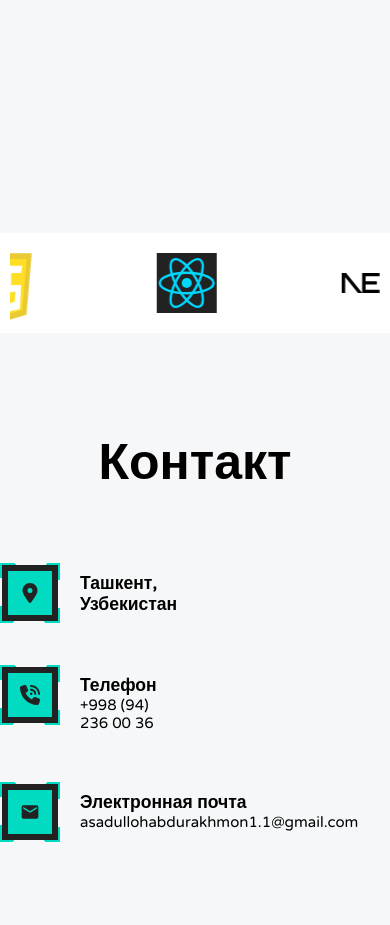
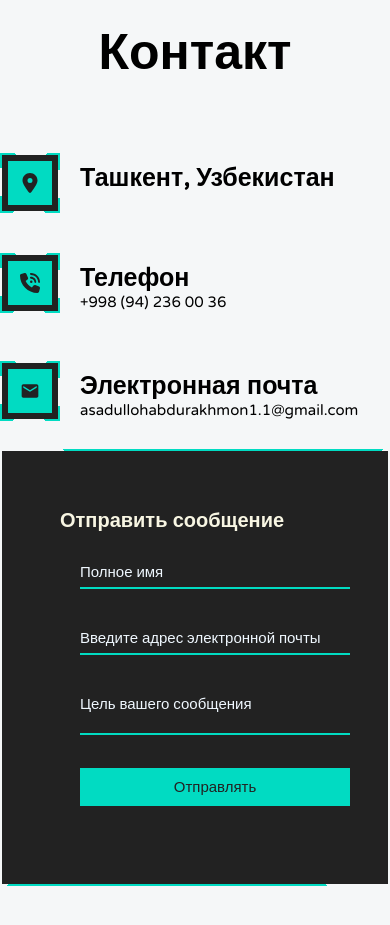
Before and after one commit to HumbleBoyy/Asadullohs, a React (Vite) app: page / in a window 390 px wide. Shown: the part 2680-3605 px from the top of the page. After the commit the page ends 3566 px from the top, so only its background shows below. Built offline with nearby package versions, Linux system fonts and the light colour scheme; no server answers; the database is empty.

Commit message:
Contact section design is done

```diff
--- a/src/Components/Contact/Contact.jsx
+++ b/src/Components/Contact/Contact.jsx
@@ -32,13 +32,30 @@ const Contact = () => {
                        <div className="icons"><b></b><MdEmail className="contact_icon"/></div>
                        <div className="info_text_wrapper">
                           <h3 className="address">{t("Contact.email")}</h3>
-                          <p className="phone_email">asadullohabdurakhmon1.1@gmail.com</p>
+                          <a href="mailto:asadullohabdurakhmon1.1@gmail.com" className="phone_email email_long">asadullohabdurakhmon1.1@gmail.com</a>
                        </div>
                    </div>
                 </div>
 
                 <div className="contact_form">
-
+                    <form className="inputs_wrapper">
+                        <h2 className="form_title">{t("Contact.SendAMessage")}</h2>
+                        <div className="inputBox">
+                            <input type="text" required="required" className="form_input"/>
+                            <span className="form_span">{t("Contact.name")}</span>
+                        </div>
+                        <div className="inputBox">
+                            <input type="text" required="required" className="form_input email"/>
+                            <span className="form_span">{t("Contact.userEmail")}</span>
+                        </div>
+                        <div className="inputBox">
+                            <textarea required="required"  className="form_input"/>
+                            <span className="form_span">{t("Contact.message")}</span>
+                        </div>
+                        <div className="inputBox">
+                            <input type="submit" value={t("Contact.send")} className="submit_btn"/>
+                        </div>
+                    </form>
                 </div>
             </div>
           </div>
--- a/src/Components/Contact/contact.css
+++ b/src/Components/Contact/contact.css
@@ -9,6 +9,8 @@
     justify-content: center;
 }
 .contact_form_wrapper{
+    display: flex;
+    align-items: center;
     margin: 5rem 0rem;
 }
 .contact_title{
@@ -78,6 +80,151 @@
 }
 
 .address{
+    font-size: 2.5rem;
     font-weight: 700;
     color: var( --contact_color);
 }
+
+/* Contact form styles */
+.contact_form{
+    position: relative;
+    width: 50%;
+    background: repeating-conic-gradient(from var(--a),
+    #01dbc2 0%, #01dbc2 10%, transparent 10%, transparent 50%
+   );
+
+   animation: animateForm 15s linear infinite;
+   padding: 6rem;
+}
+
+.contact_form::before{
+    content: '';
+    position: absolute;
+    inset: 0;
+    background: repeating-conic-gradient(from var(--a),
+    #01dbc2 0%, #01dbc2 10%, transparent 10%, transparent 50%
+   );
+   animation: animateForm 15s linear infinite;
+   animation-delay: -1.5s;
+}
+
+.contact_form::after{
+    content: '';
+    position: absolute;
+    inset: 2px;
+    border: 20px solid #222;
+    background: #222;
+}
+@property --a
+{
+    syntax:'<angle>';
+    inherits: false;
+    initial-value: 0deg;
+}
+
+@keyframes animateForm {
+    0%{
+        --a: 0deg;
+    }
+    100%{
+        --a:360deg;
+    }
+}
+
+.contact_form .inputs_wrapper
+{
+   position: relative;
+   z-index: 10;
+}
+
+.form_title{
+    font-size: 2rem;
+    color: var(--contact_form-title-color);
+}
+
+.inputBox{
+    position: relative;
+    width: 100%;
+    margin: 2rem;
+}
+
+.inputBox .form_input{
+    width: 100% !important;
+    padding: 5px 0;
+    font-size: 1.2rem;
+    margin: 1rem 0;
+    border: none;
+    background: transparent;
+    border-bottom: 0.2rem solid #01dbc2;
+    color: aliceblue;
+    outline: none;
+    resize: none;
+}
+
+.form_span{
+    position: absolute;
+    left: 0;
+    pointer-events: none;
+    margin: 1rem 0;
+    font-size: 1.5rem;
+    color: aliceblue;
+    transition: ease-in-out 0.5s;
+}
+
+.inputBox .form_input:focus ~ .form_span,
+.inputBox .form_input:valid ~ .form_span,
+.inputBox .email:valid ~ .form_span
+{
+     color: #01dbc2;
+     font-size: 1.3rem;
+     transform: translateY(-20px);
+}
+
+.submit_btn{
+    width: 100%;
+    background: #01dbc2;
+    padding: 1rem;
+    font-size: 1.5rem;
+    cursor: pointer;
+    border: none;
+    outline: none;
+    color: #222;
+
+}
+.phone_email{
+    font-size: 1.5rem;
+    color: var(--text-color);
+}
+@media(max-width:1024px){
+    .contact_form{
+        width: 50%;
+    }
+}
+
+@media(max-width:768px){
+    .contact_form{
+        width: 100%;
+    }
+    .contact_info{
+        width: 100%;
+    }
+    .contact_form_wrapper{
+        display: flex;
+        flex-direction: column;
+    }
+}
+
+@media(max-width:362px){
+    .info_text_wrapper{
+        margin: 1rem 0.1rem;
+    }
+    .address{
+        font-size: 2rem;
+    }
+   /* .email_long{
+     width: 80%;
+      text-overflow: ellipsis;
+      white-space: nowrap;
+      overflow: hidden;
+   } */
+}
--- a/src/Components/Projects/projects.css
+++ b/src/Components/Projects/projects.css
@@ -1,5 +1,5 @@
 .projects{
-    height: 100vh;
+    height: auto;
     background: var( --background-color);
     padding: 10rem 0rem;
 }
--- a/src/index.css
+++ b/src/index.css
@@ -41,6 +41,7 @@ html{
   --dots-focus-color:#c7c7c7;
 
   --contact_color:#000;
+  --contact_form-title-color:#F8F6E3;
 }
 [data-theme="dark"] {
   --background-color: #000000;
@@ -56,6 +57,7 @@ html{
 
 
   --contact_color:#01dbc2;
+  --contact_form-title-color:#01dbc2;
 }
 
 body{
```
